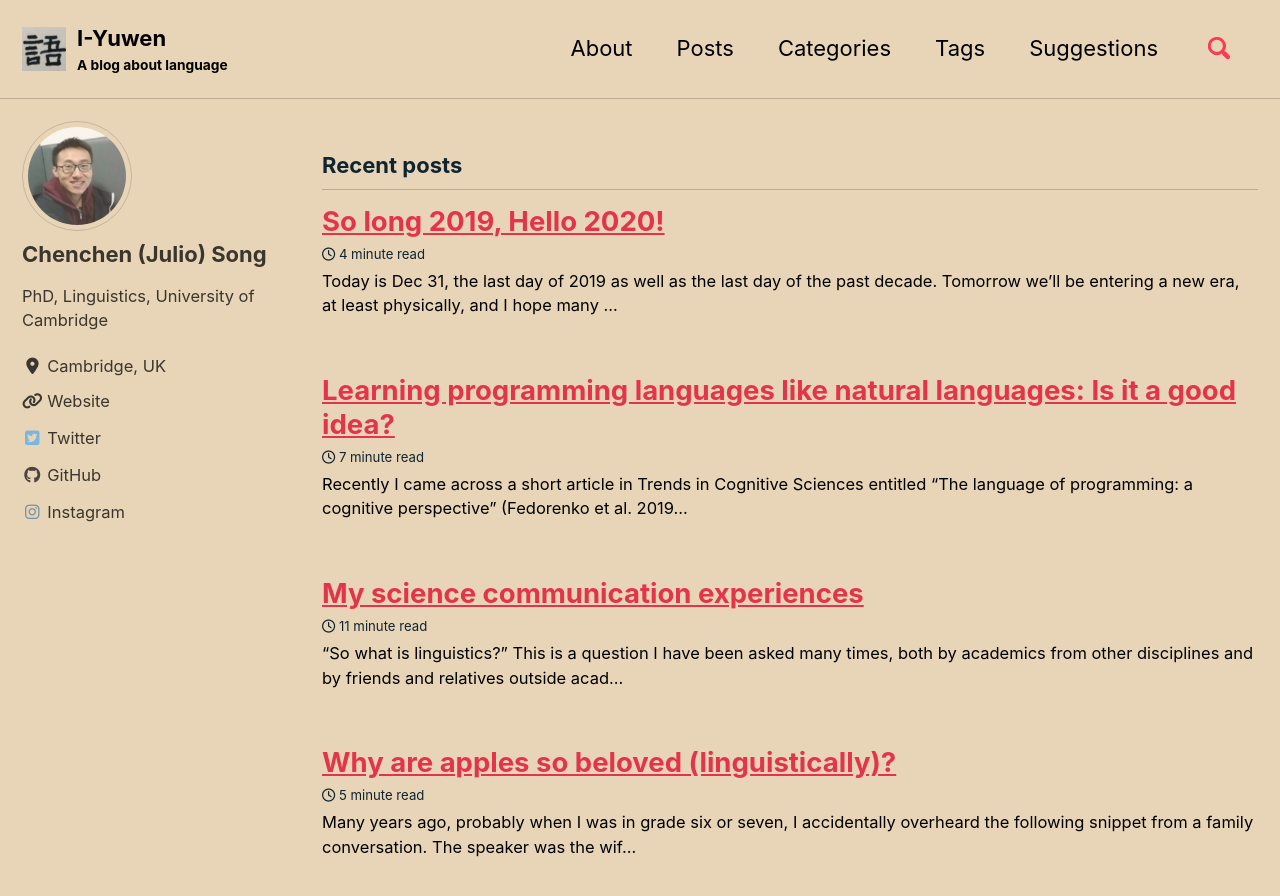
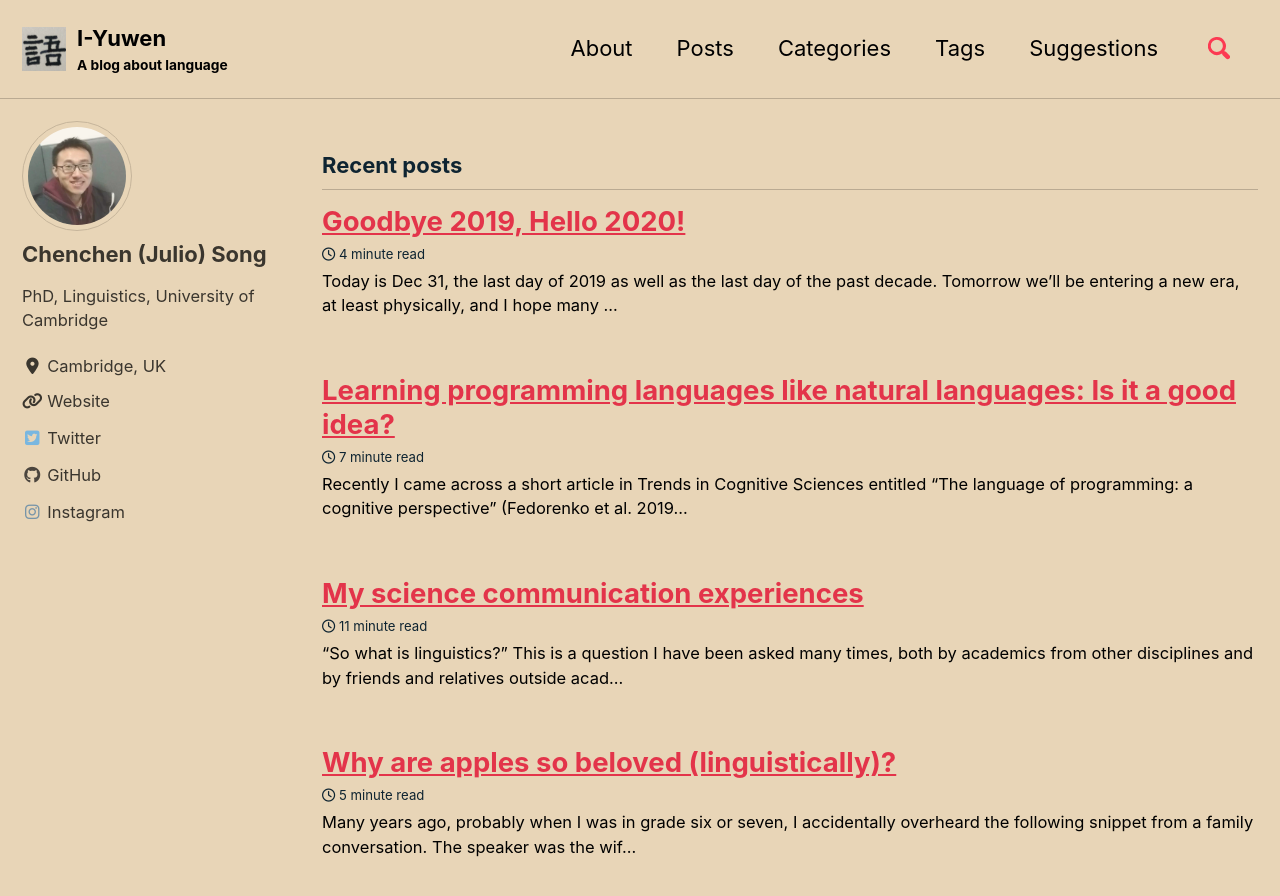
Before and after one commit to juliosong/blog, a Jekyll site: the page built from index.html, in a window 1280 px wide and 900 px high. Shown: the top 896 px of the window. Built offline with Jekyll 4.4.1, drawn with Linux system fonts in a browser that asks for light colours; cached includes are drawn as plain includes; nearby versions of some CDN libraries; some web fonts are replaced; the list of posts is cut into pages by our own code; comment, search, counter and statistics services are not loaded.

Commit message:
modified 2020 new year blog title

```diff
--- a/_posts/2019-12-31-happy-new-year.md
+++ b/_posts/2019-12-31-happy-new-year.md
@@ -1,5 +1,5 @@
 ---
-title: "So long 2019, Hello 2020!"
+title: "Goodbye 2019, Hello 2020!"
 categories: [life]
 tags: [experience]
 header:
```
